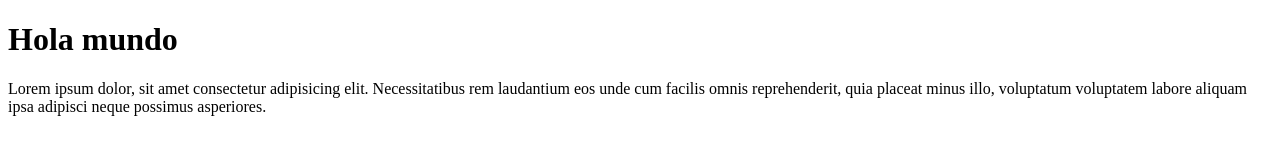
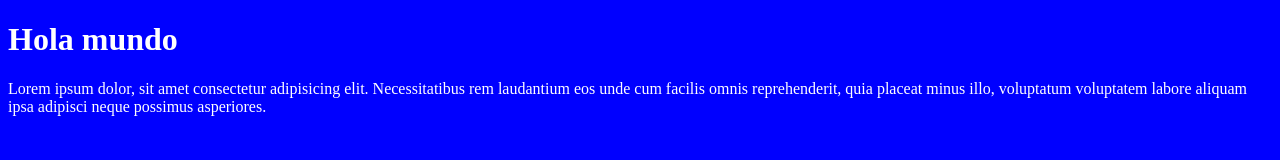
Before and after one commit to Jhonsava/miweb, a plain HTML site: page index.html in a window 1280 px wide. Drawn offline with Linux system fonts and the light colour scheme.

Commit message:
Agregamos estilos al proyecto

```diff
--- a/css/main.css
+++ b/css/main.css
@@ -0,0 +1,4 @@
+body{
+    background: blue;
+    color: white;
+}
--- a/index.html
+++ b/index.html
@@ -4,6 +4,7 @@
     <meta charset="UTF-8">
     <meta name="viewport" content="width=device-width, initial-scale=1.0">
     <title>Document</title>
+    <link rel="stylesheet" href="css/main.css">
 </head>
 <body>
 
```
